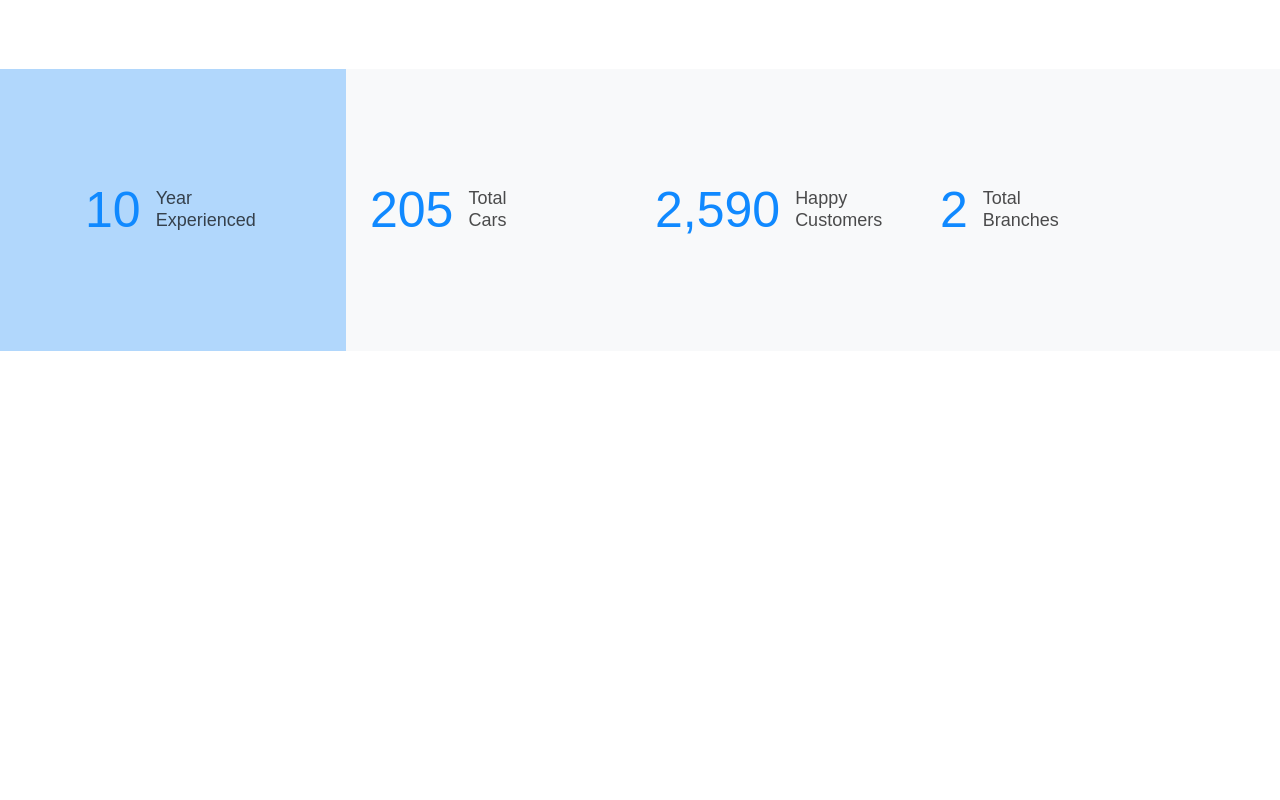
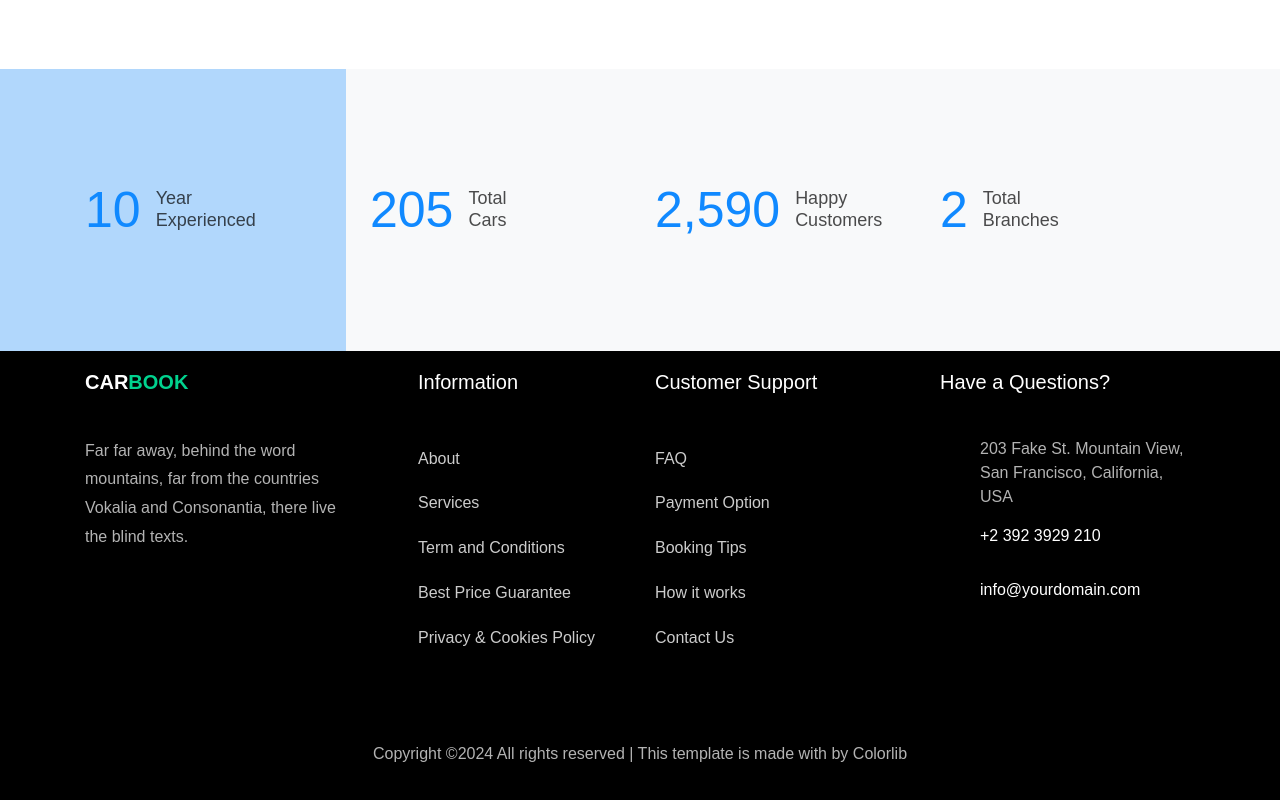
Before and after one commit to r1ky131115/Site-ArgenMoto, a React (Create React App) app: page / in a window 1280 px wide. Shown: the part 3086-3886 px from the top of the page. Before the commit the page ends 3437 px from the top, so only its background shows below. Built offline with nearby package versions, Linux system fonts and the light colour scheme.

Commit message:
Se genero el componente del footer

```diff
--- /dev/null
+++ b/src/components/Footer/Footer.tsx
@@ -0,0 +1,153 @@
+import React from 'react';
+import { Facebook, Twitter, Instagram } from '@mui/icons-material';
+
+interface SocialLink {
+  icon: JSX.Element;
+  url: string;
+}
+
+interface InfoLink {
+  text: string;
+  url: string;
+}
+
+interface ContactInfo {
+  address: string;
+  phone: string;
+  email: string;
+}
+
+const Footer: React.FC = () => {
+  const socialLinks: SocialLink[] = [
+    { icon: <Twitter fontSize="large" color="action" />, url: "#" },
+    { icon: <Facebook fontSize="large" color="action" />, url: "#" },
+    { icon: <Instagram fontSize="large" color="action" />, url: "#" }
+  ];
+
+  const informationLinks: InfoLink[] = [
+    { text: "About", url: "#" },
+    { text: "Services", url: "#" },
+    { text: "Term and Conditions", url: "#" },
+    { text: "Best Price Guarantee", url: "#" },
+    { text: "Privacy & Cookies Policy", url: "#" }
+  ];
+
+  const customerSupportLinks: InfoLink[] = [
+    { text: "FAQ", url: "#" },
+    { text: "Payment Option", url: "#" },
+    { text: "Booking Tips", url: "#" },
+    { text: "How it works", url: "#" },
+    { text: "Contact Us", url: "#" }
+  ];
+
+  const contactInfo: ContactInfo = {
+    address: "203 Fake St. Mountain View, San Francisco, California, USA",
+    phone: "+2 392 3929 210",
+    email: "info@yourdomain.com"
+  };
+
+  const currentYear = new Date().getFullYear();
+
+  return (
+    <footer className="ftco-footer ftco-bg-dark ftco-section">
+      <div className="container">
+        <div className="row mb-5">
+          {/* Company Info Column */}
+          <div className="col-md">
+            <div className="ftco-footer-widget mb-4">
+              <h2 className="ftco-heading-2">
+                <a href="/" className="logo">
+                  Car<span>book</span>
+                </a>
+              </h2>
+              <p>Far far away, behind the word mountains, far from the countries Vokalia and Consonantia, there live the blind texts.</p>
+              <ul className="ftco-footer-social list-unstyled float-md-left float-lft mt-5">
+                {socialLinks.map((link, index) => (
+                  <li key={index} className="ftco-animate">
+                    <a href={link.url}>
+                        {link.icon}
+                    </a>
+                  </li>
+                ))}
+              </ul>
+            </div>
+          </div>
+
+          {/* Information Column */}
+          <div className="col-md">
+            <div className="ftco-footer-widget mb-4 ml-md-5">
+              <h2 className="ftco-heading-2">Information</h2>
+              <ul className="list-unstyled">
+                {informationLinks.map((link, index) => (
+                  <li key={index}>
+                    <a href={link.url} className="py-2 d-block">
+                      {link.text}
+                    </a>
+                  </li>
+                ))}
+              </ul>
+            </div>
+          </div>
+
+          {/* Customer Support Column */}
+          <div className="col-md">
+            <div className="ftco-footer-widget mb-4">
+              <h2 className="ftco-heading-2">Customer Support</h2>
+              <ul className="list-unstyled">
+                {customerSupportLinks.map((link, index) => (
+                  <li key={index}>
+                    <a href={link.url} className="py-2 d-block">
+                      {link.text}
+                    </a>
+                  </li>
+                ))}
+              </ul>
+            </div>
+          </div>
+
+          {/* Contact Info Column */}
+          <div className="col-md">
+            <div className="ftco-footer-widget mb-4">
+              <h2 className="ftco-heading-2">Have a Questions?</h2>
+              <div className="block-23 mb-3">
+                <ul>
+                  <li>
+                    <span className="icon icon-map-marker"></span>
+                    <span className="text">{contactInfo.address}</span>
+                  </li>
+                  <li>
+                    <a href={`tel:${contactInfo.phone}`}>
+                      <span className="icon icon-phone"></span>
+                      <span className="text">{contactInfo.phone}</span>
+                    </a>
+                  </li>
+                  <li>
+                    <a href={`mailto:${contactInfo.email}`}>
+                      <span className="icon icon-envelope"></span>
+                      <span className="text">{contactInfo.email}</span>
+                    </a>
+                  </li>
+                </ul>
+              </div>
+            </div>
+          </div>
+        </div>
+
+        {/* Copyright Row */}
+        <div className="row">
+          <div className="col-md-12 text-center">
+            <p>
+              Copyright &copy;{currentYear} All rights reserved | This template is made with{' '}
+              <i className="icon-heart color-danger" aria-hidden="true"></i> by{' '}
+              <a href="https://colorlib.com" target="_blank" rel="noopener noreferrer">
+                Colorlib
+              </a>
+            </p>
+          </div>
+        </div>
+      </div>
+    </footer>
+  );
+};
+
+export default Footer;
--- a/src/pages/Home/Home.tsx
+++ b/src/pages/Home/Home.tsx
@@ -6,6 +6,7 @@ import AboutSection from '../../components/Sections/AboutSection';
 import '../../index.css';
 import ServicesSection from '../../components/Sections/ServicesSection';
 import CounterSection from '../../components/Sections/CounterSection';
+import Footer from '../../components/Footer/Footer';
 
 const Home: React.FC = () => {
   const handleBookNow = (id: number) => {
@@ -32,6 +33,7 @@ const Home: React.FC = () => {
       <AboutSection />
       <ServicesSection />
       <CounterSection />
+      <Footer />
     </>
   );
 };
```
Also changed, not shown: src/index.css.
